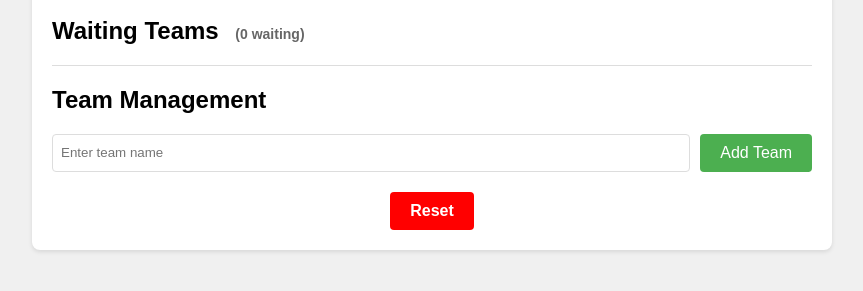
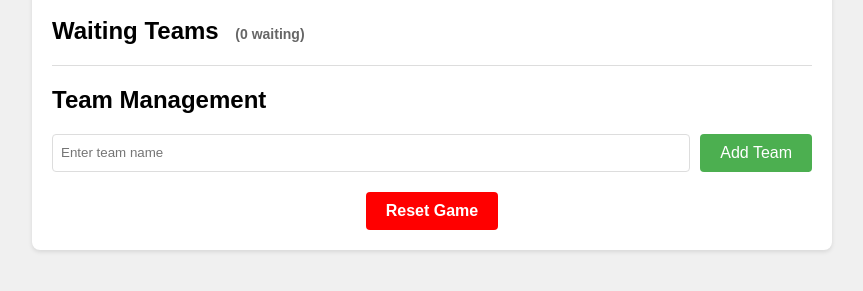
Before and after one commit to qorporate/set-tool-testing, a website: page index.html in a window 1280 px wide. Shown: the part 201-492 px from the top of the page, without its empty margins (208-1071 px from the left). Drawn offline with Linux system fonts and the light colour scheme.

Commit message:
change reset to reset game

```diff
--- a/index.html
+++ b/index.html
@@ -89,7 +89,7 @@
             </div>
             <div class="reset">
                 <button class="reset-game" onclick="game.resetGame()">
-                    Reset
+                    Reset Game
                 </button>
             </div>
         </div>
```
